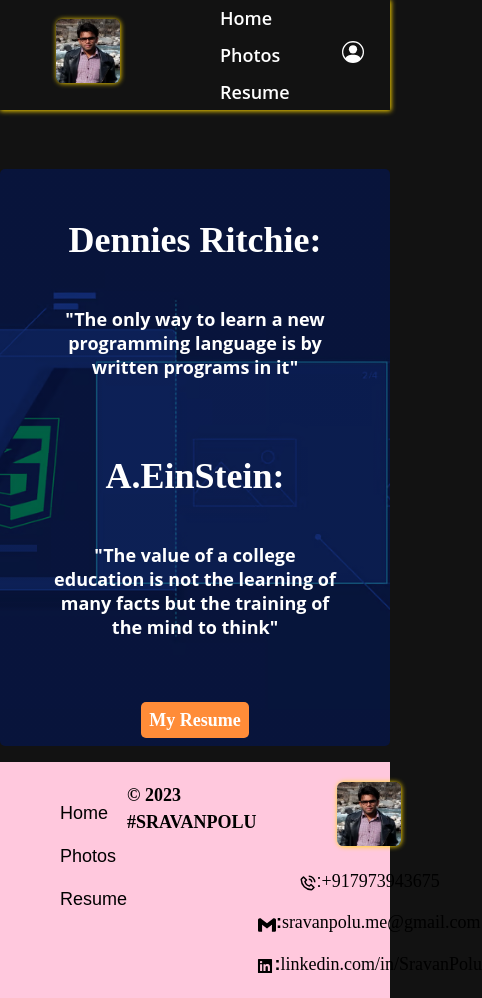
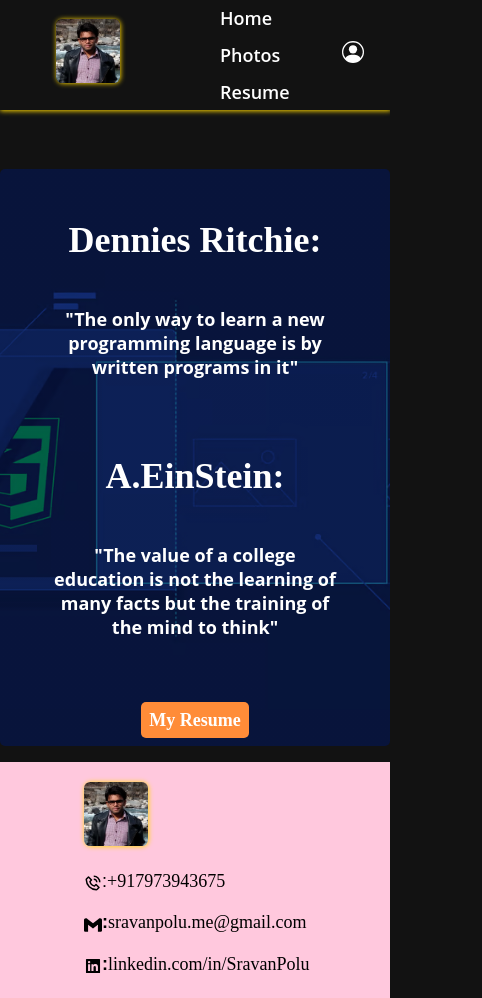
Before and after one commit to PVSR-git/sravanpolu, a React (Create React App) app: page / in a window 390 px wide. Shown: the whole page, 482 px wide, since content can reach past the window. Built offline with nearby package versions, Linux system fonts and the light colour scheme; what miragejs would draw is missing.

Commit message:
Applied styling to the footer for phone screens.

```diff
--- a/src/App.css
+++ b/src/App.css
@@ -733,3 +733,32 @@ header .login-link {
     margin-right: 2rem;
   }
 }
+
+/* //phone  footer*/
+@media screen and (max-width: 600px) {
+  .footer-content {
+    display: flex;
+    padding: 20px;
+    background-color: #ffc8dd;
+    color: black;
+    font-weight: 700;
+    justify-content: space-between;
+    margin-top: 1rem;
+    font-family: sans-serif;
+  }
+  .footer-content span {
+    font-family: "Times New Roman", Times, serif;
+  }
+  .summary-topic {
+    display: none;
+  }
+  #footerid {
+    display: none;
+  }
+  .footer-logo {
+    display: flex;
+    align-items: flex-start;
+    margin-left: 4rem;
+    display: block;
+  }
+}
--- a/src/components/Footer.jsx
+++ b/src/components/Footer.jsx
@@ -20,7 +20,7 @@ export default function Footer() {
             <NavLink to="/resume">Resume</NavLink>
           </li>
         </ul>
-        <span>&#169; 2023 #SRAVANPOLU</span>
+        <span id="footerid">&#169; 2023 #SRAVANPOLU</span>
         <div className="footer-logo">
           <Link to="/">
             <img src={bgImg} className="footer-img" alt="Logo" />
```
